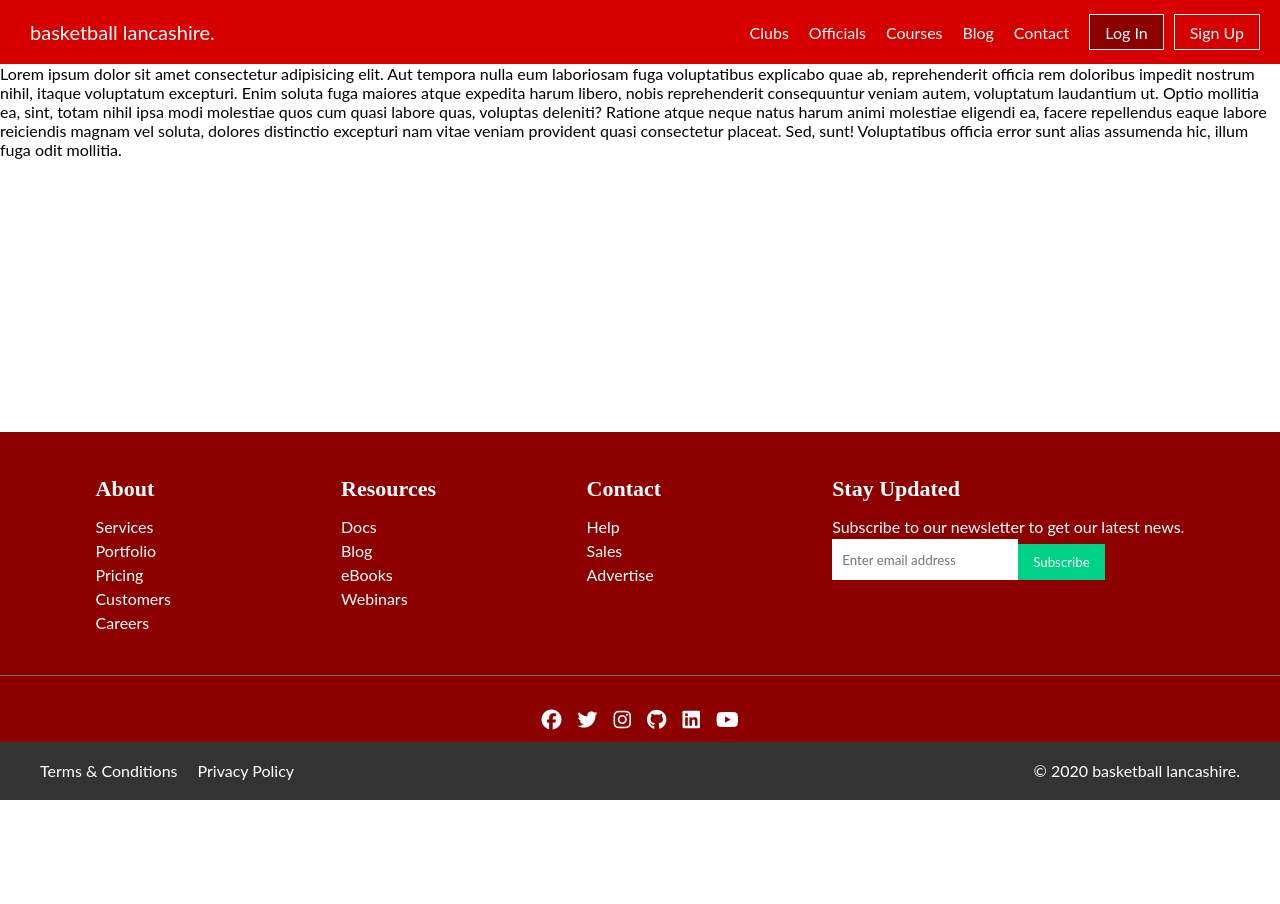
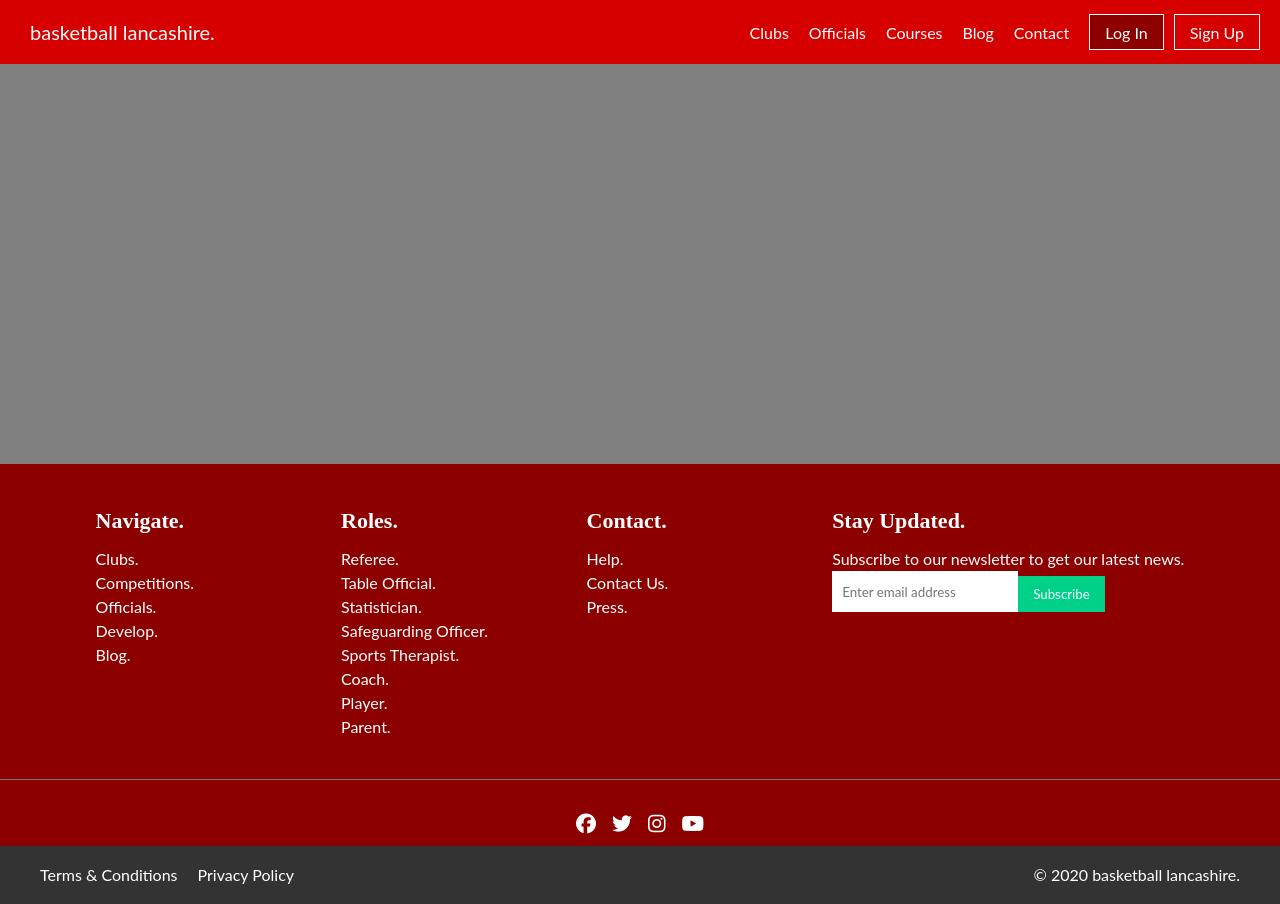
Before and after one commit to owenjstanley94/blsite, a plain HTML site: page index.html in a window 1280 px wide. Before the commit the page ends 800 px from the top, so only its background shows below. Drawn offline with nearby package versions, Linux system fonts and the light colour scheme; some packages are replaced by stand-ins of ours.

Commit message:
added gmap functionality

```diff
--- a/index.html
+++ b/index.html
@@ -24,7 +24,11 @@
     </nav>
 
 <div class="container">
-    <p>Lorem ipsum dolor sit amet consectetur adipisicing elit. Aut tempora nulla eum laboriosam fuga voluptatibus explicabo quae ab, reprehenderit officia rem doloribus impedit nostrum nihil, itaque voluptatum excepturi. Enim soluta fuga maiores atque expedita harum libero, nobis reprehenderit consequuntur veniam autem, voluptatum laudantium ut. Optio mollitia ea, sint, totam nihil ipsa modi molestiae quos cum quasi labore quas, voluptas deleniti? Ratione atque neque natus harum animi molestiae eligendi ea, facere repellendus eaque labore reiciendis magnam vel soluta, dolores distinctio excepturi nam vitae veniam provident quasi consectetur placeat. Sed, sunt! Voluptatibus officia error sunt alias assumenda hic, illum fuga odit mollitia.</p>
+    <div id="map"></div>
+    <script type="text/javascript" src="script/index.js"></script>
+    <script async defer
+    src="https://maps.googleapis.com/maps/api/js?key=AIzaSyBWlxD1R3Esf-tRFOda4FJ-rZPpEfRCuBU&callback=initMap"></script>
+    </script>
 </div>
 
 <div class="container"></div>
@@ -32,34 +36,38 @@
   <!-- Footer main -->
   <section class="ft-main">
     <div class="ft-main-item">
-      <h2 class="ft-title">About</h2>
+      <h2 class="ft-title">Navigate.</h2>
       <ul>
-        <li><a href="#">Services</a></li>
-        <li><a href="#">Portfolio</a></li>
-        <li><a href="#">Pricing</a></li>
-        <li><a href="#">Customers</a></li>
-        <li><a href="#">Careers</a></li>
+        <li><a href="#">Clubs.</a></li>
+        <li><a href="#">Competitions.</a></li>
+        <li><a href="#">Officials.</a></li>
+        <li><a href="#">Develop.</a></li>
+        <li><a href="#">Blog.</a></li>
       </ul>
     </div>
     <div class="ft-main-item">
-      <h2 class="ft-title">Resources</h2>
+      <h2 class="ft-title">Roles.</h2>
       <ul>
-        <li><a href="#">Docs</a></li>
-        <li><a href="#">Blog</a></li>
-        <li><a href="#">eBooks</a></li>
-        <li><a href="#">Webinars</a></li>
+        <li><a href="#">Referee.</a></li>
+        <li><a href="#">Table Official.</a></li>
+        <li><a href="#">Statistician.</a></li>
+        <li><a href="#">Safeguarding Officer.</a></li>
+        <li><a href="#">Sports Therapist.</a></li>
+        <li><a href="#">Coach.</a></li>
+        <li><a href="#">Player.</a></li>
+        <li><a href="#">Parent.</a></li>
       </ul>
     </div>
     <div class="ft-main-item">
-      <h2 class="ft-title">Contact</h2>
+      <h2 class="ft-title">Contact.</h2>
       <ul>
-        <li><a href="#">Help</a></li>
-        <li><a href="#">Sales</a></li>
-        <li><a href="#">Advertise</a></li>
+        <li><a href="#">Help.</a></li>
+        <li><a href="#">Contact Us.</a></li>
+        <li><a href="#">Press.</a></li>
       </ul>
     </div>
     <div class="ft-main-item">
-      <h2 class="ft-title">Stay Updated</h2>
+      <h2 class="ft-title">Stay Updated.</h2>
       <p>Subscribe to our newsletter to get our latest news.</p>
       <form>
         <input type="email" name="email" placeholder="Enter email address">
@@ -74,8 +82,6 @@
       <li><a href="#"><i class="fab fa-facebook"></i></a></li>
       <li><a href="#"><i class="fab fa-twitter"></i></a></li>
       <li><a href="#"><i class="fab fa-instagram"></i></a></li>
-      <li><a href="#"><i class="fab fa-github"></i></a></li>
-      <li><a href="#"><i class="fab fa-linkedin"></i></a></li>
       <li><a href="#"><i class="fab fa-youtube"></i></a></li>
     </ul>
   </section>
--- a/styles.css
+++ b/styles.css
@@ -5,39 +5,53 @@
     padding: 0;
     margin: 0;
 }
+
 body {
     font-family: sans-serif;
     display: flex;
     min-height: 100vh;
     flex-direction: column;
 }
+
+#map {
+    height: 400px;
+    width: 100%;
+    background-color: grey;
+}
 nav {
     background: #d70001;
     padding: 5px 20px;
 }
+
 ul {
     list-style: none;
     padding-left: 0;
 }
+
 a {
     color: #ffffff;
     text-decoration: none;
 }
+
 a:hover {
     text-decoration: underline;
 }
+
 .logo a:hover {
     text-decoration: none;
 }
+
 .menu li {
     font-size: 16px;
     padding: 15px 5px;
     white-space: nowrap;
 }
+
 .logo a,
 .toggle a {
     font-size: 20px;
 }
+
 .button.secondary {
     border-bottom: 1px #ffffff solid;
 }
@@ -189,7 +203,7 @@ input[type="submit"] {
 
     .button a {
         padding: 7.5px 15px;
-        background:#8c0000;
+        background: #8c0000;
         border: 1px #ffffff solid;
     }
 
```
Also changed, not shown: index.js (added, +36 -0 lines).
